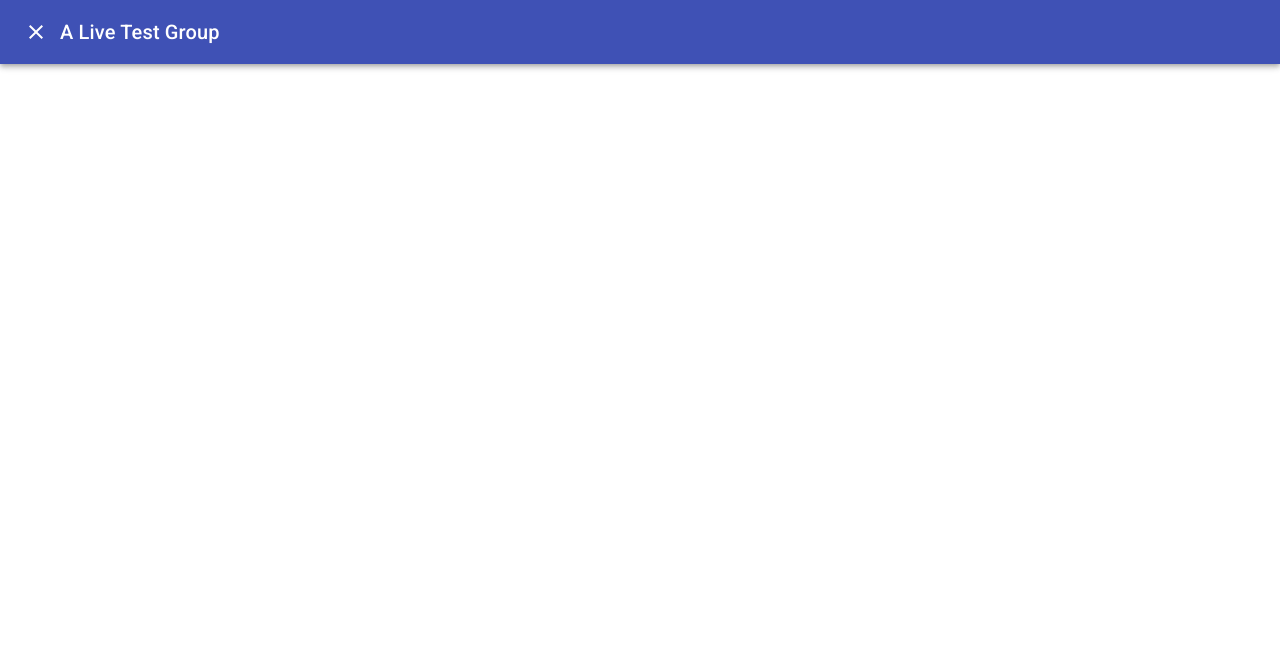
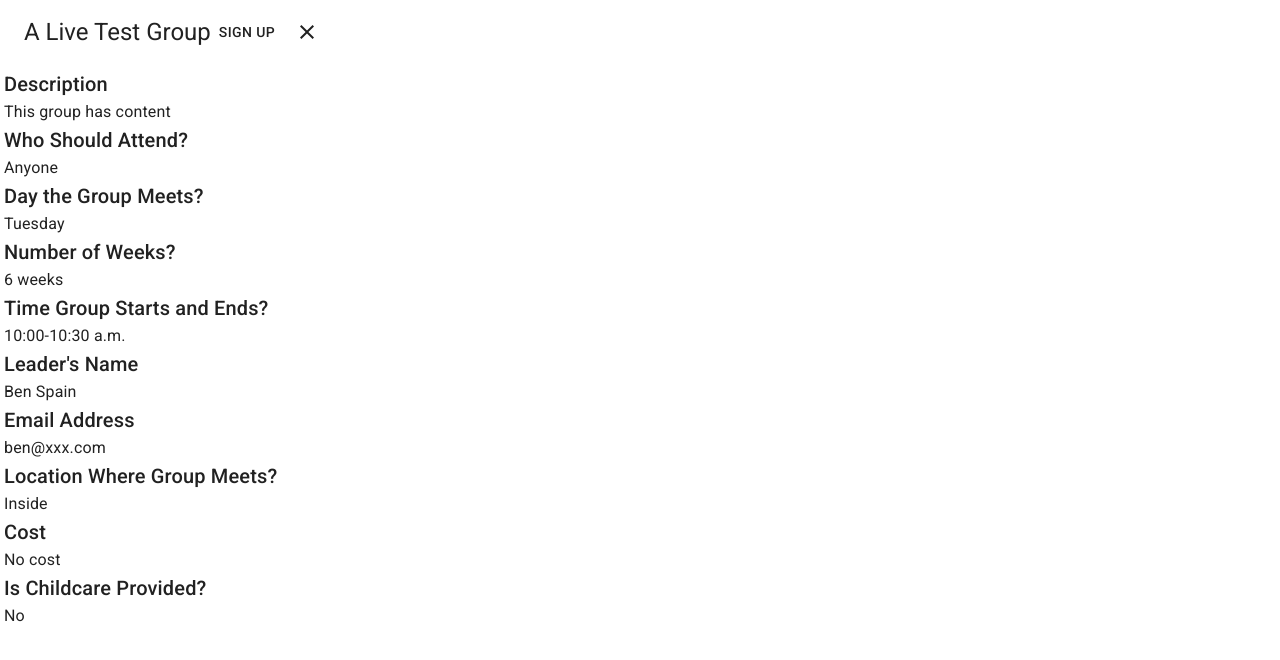
Before and after one commit to crossroads-mn/crgroups-react-client, a React app in the folder client/: page / in a window 1280 px wide. Both pictures are taken after a click on the item "A Live Test Group". Shown: the top 660 px of the page. Built offline with nearby package versions, Linux system fonts and the light colour scheme.

Commit message:
Group details

```diff
--- a/client/src/App.tsx
+++ b/client/src/App.tsx
@@ -1,7 +1,7 @@
 import * as React from 'react';
 import List from '@material-ui/core/List';
+import Button from '@material-ui/core/Button';
 import Dialog from '@material-ui/core/Dialog';
-import AppBar from '@material-ui/core/AppBar';
 import Toolbar from '@material-ui/core/Toolbar';
 import IconButton from '@material-ui/core/IconButton';
 import Typography from '@material-ui/core/Typography';
@@ -20,7 +20,7 @@ const Transition = React.forwardRef(function Transition(props: any, ref: any) {
 
 const App = (props: AppProps) => {
     const [open, setOpen] = React.useState(false);
-    const [group, setGroup] = React.useState(props.data[0])
+    const [group, setGroup] = React.useState(props.data[0]);
 
     const handleGroupClick = (group: GroupData) => {
         console.log(`Group clicked: ${group.TITLE}`);
@@ -43,16 +43,59 @@ const App = (props: AppProps) => {
                 { listItems }
             </List>
             <Dialog fullScreen open={open} onClose={handleClose} TransitionComponent={Transition as any}>
-                <AppBar>
-                    <Toolbar>
-                        <IconButton edge="start" color="inherit" onClick={handleClose} aria-label="close">
-                            <CloseIcon />
-                        </IconButton>
-                        <Typography variant="h6">
-                            {group.TITLE}
-                        </Typography>
-                    </Toolbar>
-                </AppBar>
+                <Toolbar>
+                    <Typography variant="h5">
+                        {group.TITLE}
+                    </Typography>
+                    <Button>Sign Up</Button>
+                    <IconButton edge="end" color="inherit" onClick={handleClose} aria-label="close">
+                        <CloseIcon />
+                    </IconButton>
+                </Toolbar>
+                <div style={{ margin: '4px' }}>
+                    <Typography variant="h6">
+                        Description
+                    </Typography>
+                    <Typography variant="body1">
+                        {group.DESCRIPTION}
+                    </Typography>
+                    <span>
+                        <Typography variant="h6">Who Should Attend?</Typography>
+                        <Typography variant="body1">{group.TARGET_AUDIENCE}</Typography>
+                    </span>
+                    <span>
+                        <Typography variant="h6">Day the Group Meets?</Typography>
+                        <Typography variant="body1">{group.MEET_DAY}</Typography>
+                    </span>
+                    <span>
+                        <Typography variant="h6">Number of Weeks?</Typography>
+                        <Typography variant="body1">{group.DURATION}</Typography>
+                    </span>
+                    <span>
+                        <Typography variant="h6">Time Group Starts and Ends?</Typography>
+                        <Typography variant="body1">{group.MEET_TIME_START}</Typography>
+                    </span>
+                    <span>
+                        <Typography variant="h6">Leader's Name</Typography>
+                        <Typography variant="body1">{group.LEADER}</Typography>
+                    </span>
+                    <span>
+                        <Typography variant="h6">Email Address</Typography>
+                        <Typography variant="body1">{group.EMAIL}</Typography>
+                    </span>
+                    <span>
+                        <Typography variant="h6">Location Where Group Meets?</Typography>
+                        <Typography variant="body1">{group.LOCATION}</Typography>
+                    </span>
+                    <span>
+                        <Typography variant="h6">Cost</Typography>
+                        <Typography variant="body1">{group.COST}</Typography>
+                    </span>
+                    <span>
+                        <Typography variant="h6">Is Childcare Provided?</Typography>
+                        <Typography variant="body1">{ (group.CARE_PROVIDED == '1') ? "Yes" : "No" }</Typography>
+                    </span>
+                </div>
             </Dialog>
         </>
     )
```
Also changed, not shown: client/src/models/GroupData.ts (+16 -2 lines).
